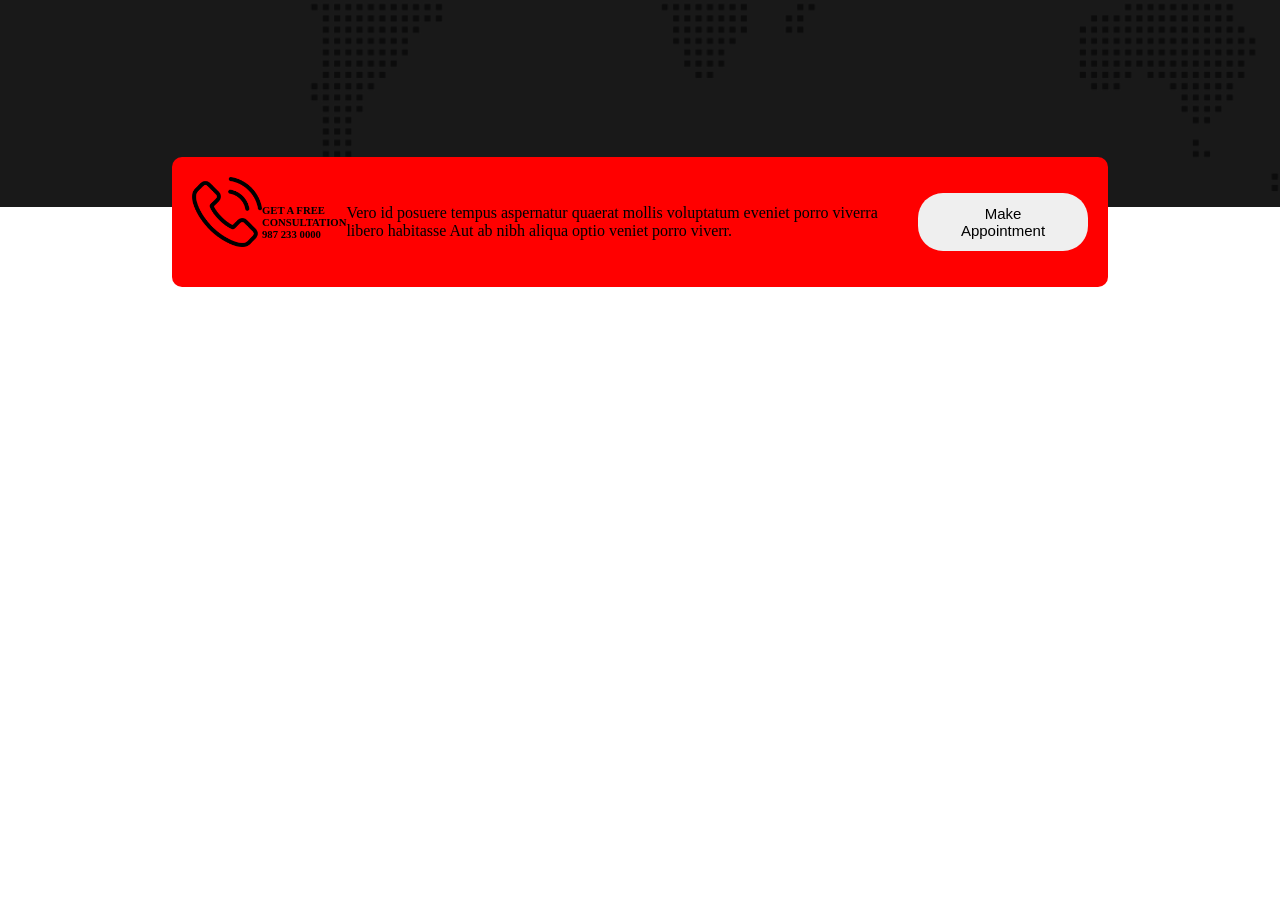
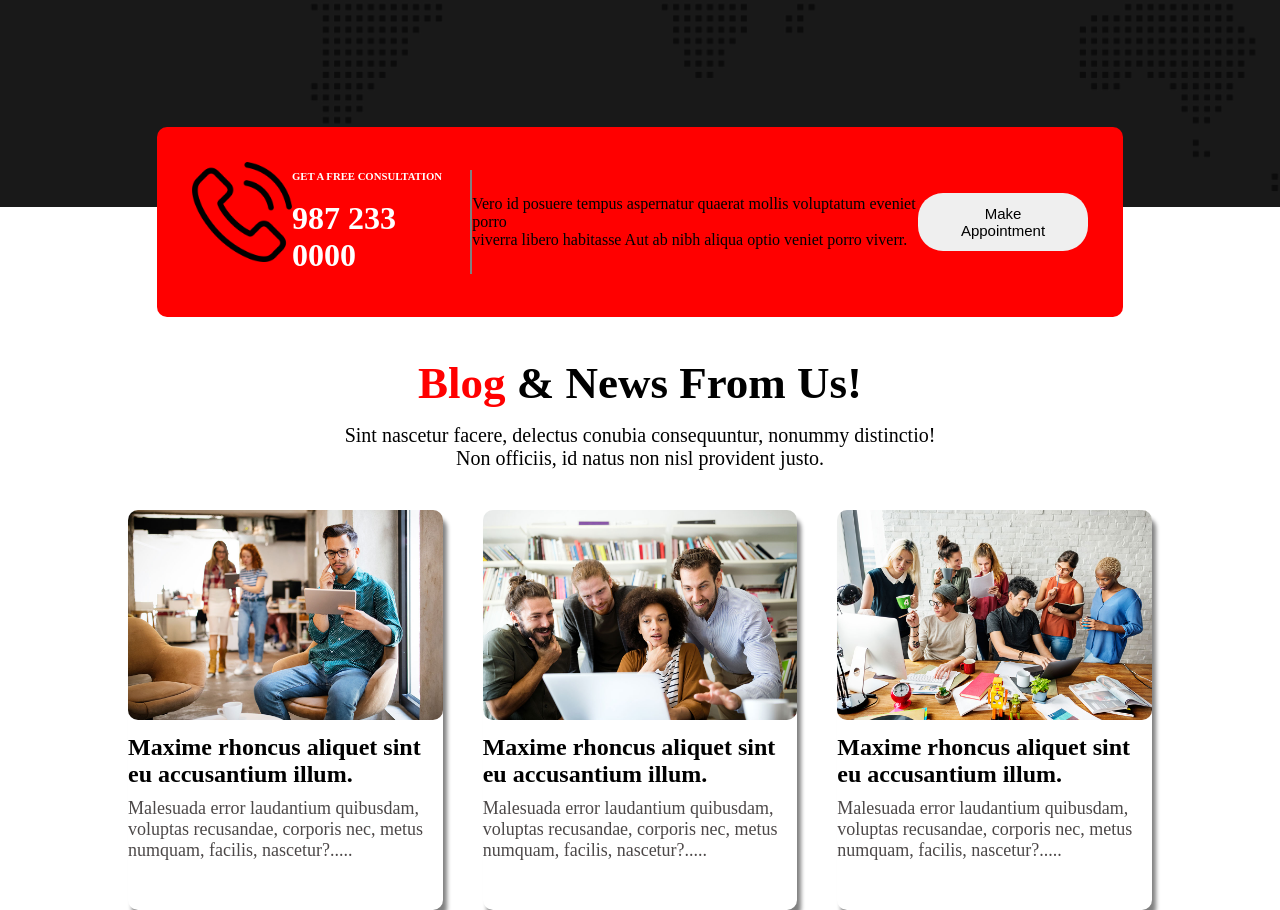
Before and after one commit to rhakib/digital-agency, a plain HTML site: page index.html in a window 1280 px wide. Shown: the part 1540-2450 px from the top of the page. Before the commit the page ends 1827 px from the top, so only its background shows below. Drawn offline with Linux system fonts and the light colour scheme.

Commit message:
appointment and card section done

```diff
--- a/index.html
+++ b/index.html
@@ -50,7 +50,7 @@
 
                 <div class="btn-moredetails" >
                     <!-- <p class="vr"></p> -->
-                    <button class="btn-service btn-moredetails">More Details</button>
+                    <button class="btn-service btn-service1">More Details</button>
                 </div>
             </div>
 
@@ -83,13 +83,15 @@
             <div class="appointment-section">
 
                 <div class="phone-call">
-                    <img class="icon" src="asset/icons/phone-call.png" alt="">
-                    <h6>GET A FREE CONSULTATION <br>
-                        987 233 0000</h6>
-
+                    <img class="icon phone-icon" src="asset/icons/phone-call.png" alt="">
+                <div class="phone-call-info">
+                    <h6>GET A FREE CONSULTATION</h6> <br>
+                    <h1>987 233 0000</h1>
+                    <p class="border-phone"></p>
+                </div>
                </div>
                 <div class="appointment-des">
-                    <p>Vero id posuere tempus aspernatur quaerat mollis voluptatum eveniet porro
+                    <p>Vero id posuere tempus aspernatur quaerat mollis voluptatum eveniet porro <br>
                     viverra libero habitasse Aut ab nibh aliqua optio veniet porro viverr.
                     </p>
                </div>
@@ -98,6 +100,29 @@
                     </button>
                </div>
          </div>
+         <div>
+            <div class="blog-heading">
+                <h1> <span>Blog</span> & News From Us!</h1>
+                <p>Sint nascetur facere, delectus conubia consequuntur, nonummy distinctio!<br> Non officiis, id natus non nisl provident justo.</p>
+            </div>
+            <div class="blog-section">
+                <div class="blog-img-h">
+                    <img src="asset/image/blog-1.jpg" alt="" class="blog-img">
+                    <h2 class="card-title">Maxime rhoncus aliquet sint eu accusantium illum.</h2>
+                    <p>Malesuada error laudantium quibusdam, voluptas recusandae, corporis nec, metus numquam, facilis, nascetur?.....</p>
+                </div>
+                <div class="blog-img-h">
+                    <img src="asset/image/blog-2.jpg" alt="" class="blog-img">
+                    <h2 class="card-title">Maxime rhoncus aliquet sint eu accusantium illum.</h2>
+                    <p>Malesuada error laudantium quibusdam, voluptas recusandae, corporis nec, metus numquam, facilis, nascetur?.....</p>
+                </div>
+                <div class="blog-img-h">
+                    <img src="asset/image/blog-3.jpg" alt="" class="blog-img">
+                    <h2 class="card-title">Maxime rhoncus aliquet sint eu accusantium illum.</h2>
+                    <p>Malesuada error laudantium quibusdam, voluptas recusandae, corporis nec, metus numquam, facilis, nascetur?.....</p>
+                </div>
+            </div>
+         </div>
     </main>
 
     <footer>
--- a/styles/digital-agency.css
+++ b/styles/digital-agency.css
@@ -134,8 +134,6 @@
     display: flex;
     align-items: center;
     gap: 7px;
-    padding-right: 50px;
-    border-right: 2px solid red;
 
 }
 .btn-service{
@@ -146,11 +144,13 @@
 }
 .btn-service1{
     color: gray;
-    font-size: 18px;
+    font-size: 17px;
 }
 .btn-moredetails{
     color: red;
     font-size: 18px;
+    border-left: 2px solid red;
+    padding-left: 25px;
 
 }
 .services-h1{
@@ -180,12 +180,13 @@
     justify-content: space-around;
     width: 70%;
     margin: auto;
-    padding: 20px;
+    padding: 35px;
     background-color: red;
     border-radius: 10px;
-    margin-top: -50px;
+    margin-top: -80px;
     align-items: center;
 }
+
 
 .phone-call{
     display: flex;
@@ -198,3 +199,55 @@
     border: none;
     font-size: 15px;
 }
+.phone-icon{
+    width: 100px;
+}
+.phone-call-info{
+    color: white;
+    border-right: 2px solid gray;
+    padding-right: 25px;
+}
+/* styles for blog section started */
+.blog-section{
+    display: flex;
+    width: 80%;
+    margin: auto;
+    gap: 40px;
+}
+/* .blog-img-h2{
+    width: 100px;
+} */
+
+.blog-heading{
+    text-align: center;
+    margin: 40px 0px;
+}
+.blog-heading span{
+    color: red;
+}
+.blog-heading h1{
+    font-size: 45px;
+}
+.blog-heading p{
+    font-size: 20px;
+    margin-top: 15px;
+}
+.blog-img{
+    border-radius: 10px;
+    width: 100%;
+
+}
+.blog-img-h{
+    border-radius: 10px;
+    width: 350px;
+    height: 400px;
+    box-shadow: 4px 8px 4px gray;
+}
+.card-title{
+    margin-top: 10px;
+    margin-bottom: 10px;
+}
+.blog-img-h p{
+    color: rgb(76, 72, 72);
+    font-size: 18px;
+}
```
